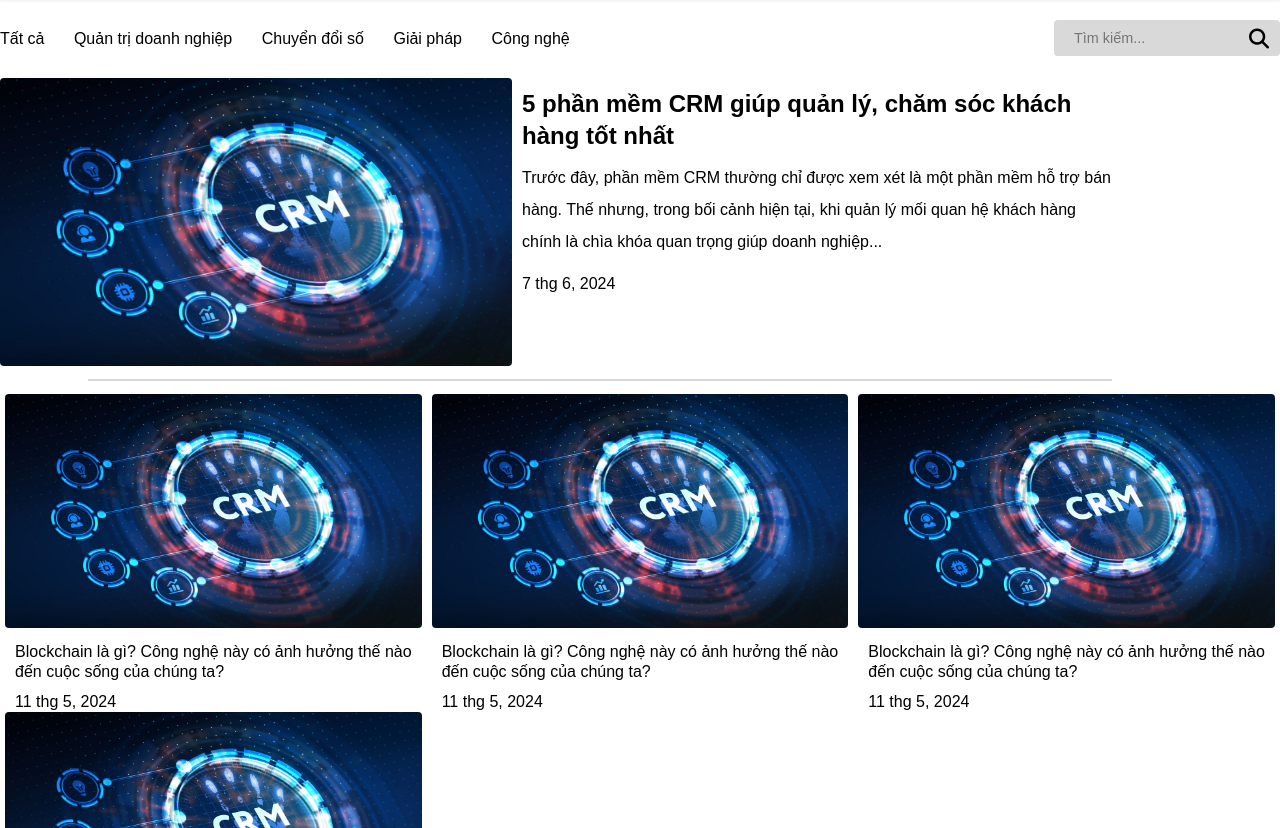
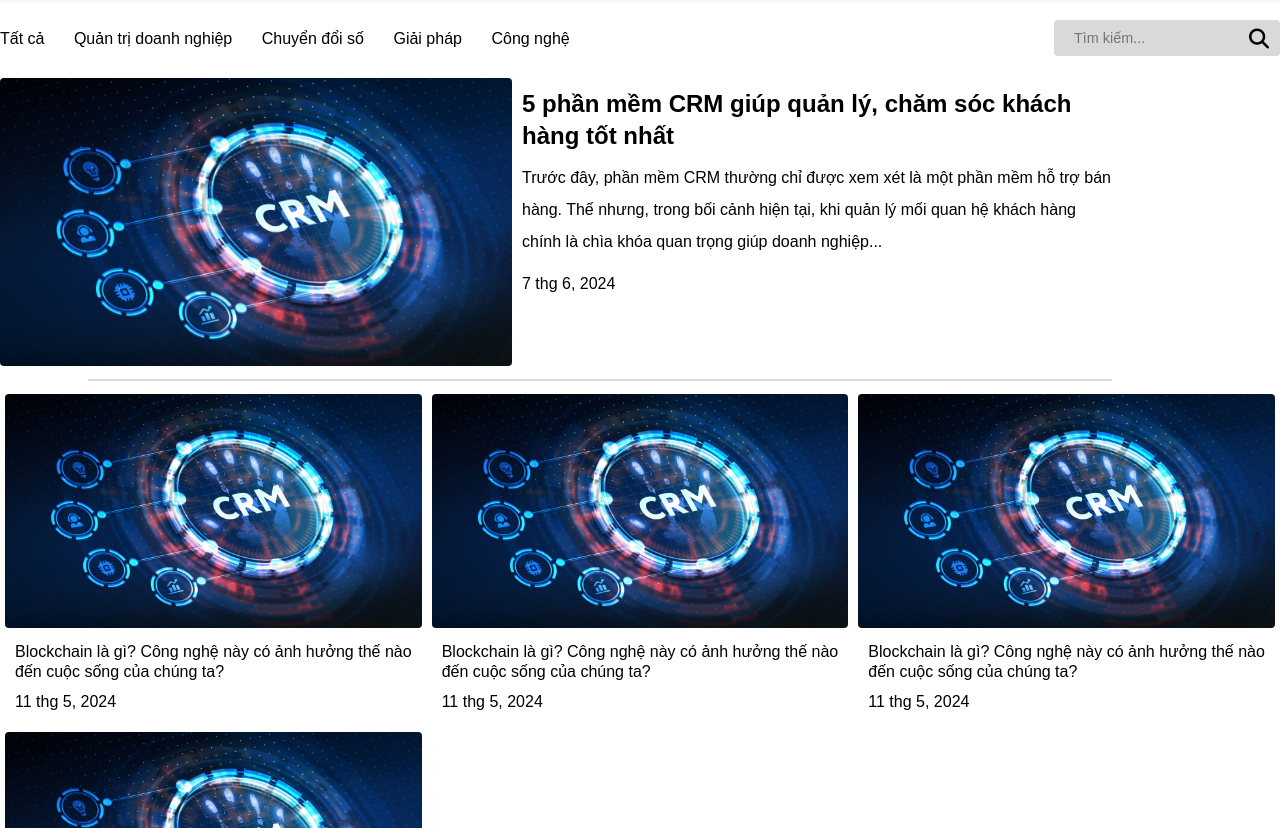
Before and after one commit to daotienluc/xuongth, a plain HTML site: page components/posts/post.html in a window 1280 px wide. Shown: the part 124-952 px from the top of the page. Drawn offline with Linux system fonts and the light colour scheme.

Commit message:
lucCommit01

```diff
--- a/assests/css/post.css
+++ b/assests/css/post.css
@@ -167,8 +167,7 @@ p {
 
 .colunm2-2-item {
   width: 33.333333%;
-  padding-left: 5px;
-  padding-right: 5px;
+  padding: 0 5px 20px;
 }
 
 .colunm2-2-item img {
```
